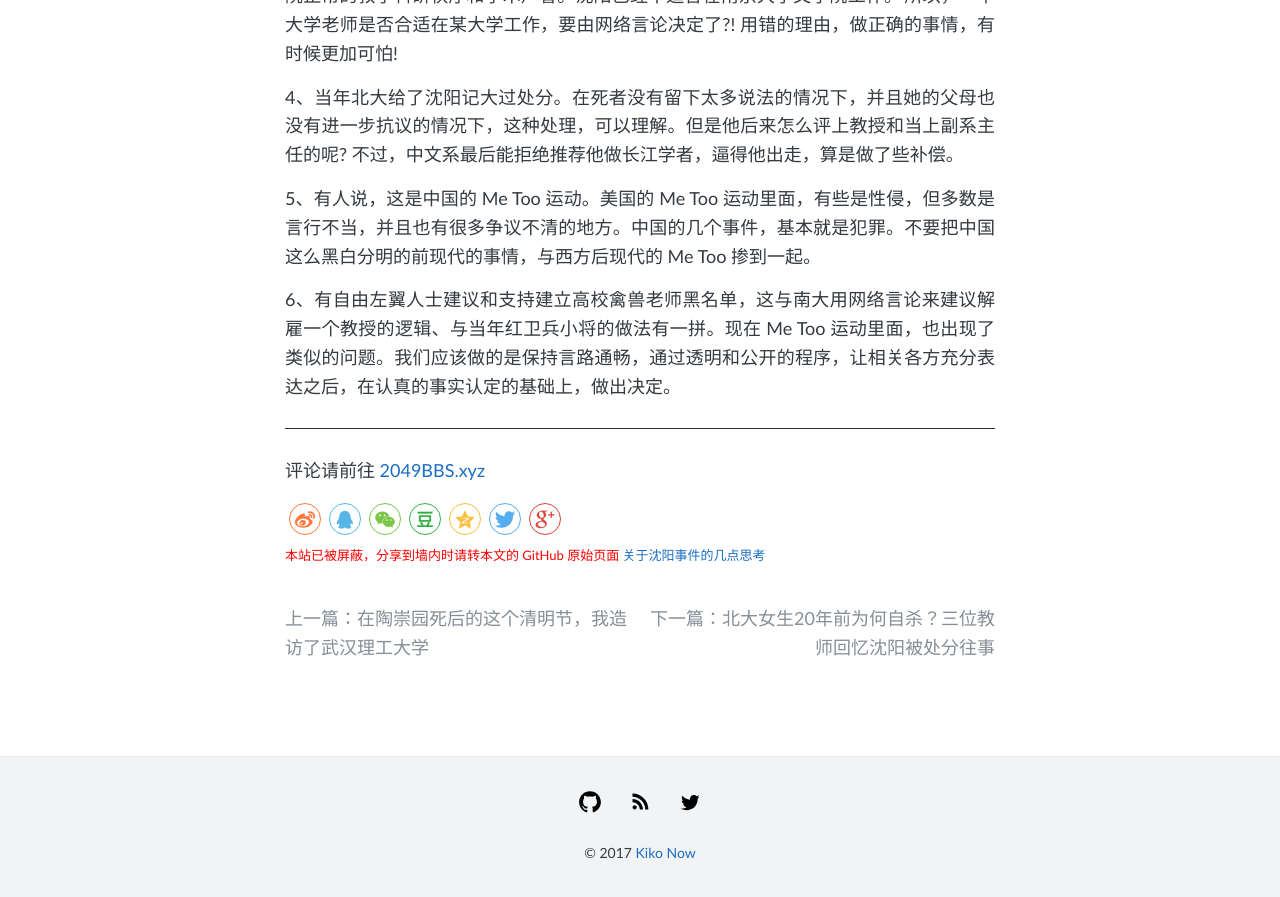
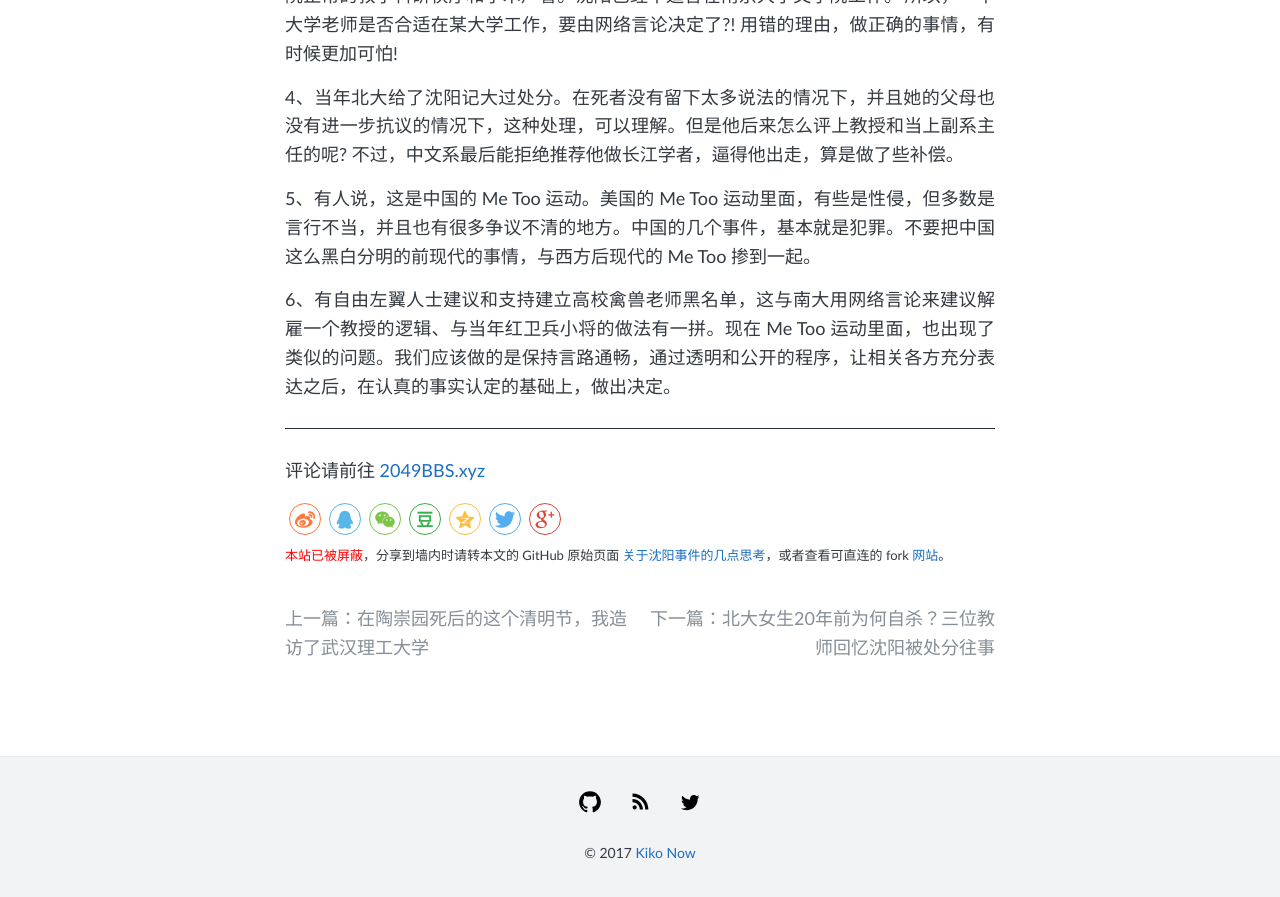
Before and after one commit to Terminus2049/Terminus2049.github.io, a Jekyll site: the page built from _posts/2018-04-07-BaiTongdong-thinking.md, in a window 1280 px wide and 900 px high, scrolled down 621 px. Shown: the top 897 px of the window. Built offline with Jekyll 4.4.1, drawn with Linux system fonts in a browser that asks for light colours.

Commit message:
分享说明

```diff
--- a/_layouts/post.html
+++ b/_layouts/post.html
@@ -29,7 +29,7 @@ layout: default
   <hr style="border-top:1px solid #28323C;"/>
 	<p>评论请前往 <a href="http://2049bbs.xyz/">2049BBS.xyz</a></p>
 	<div class="social-share" data-disabled="linkedin,diandian,tencent,facebook"></div>
-  <font size=2px color="red">本站已被屏蔽，分享到墙内时请转本文的 GitHub 原始页面 <a href="https://github.com/Terminus2049/Terminus2049.github.io/blob/master/{{ page.path }}">{{ page.title }}</a> </font>
+  <font size=2px><span style="color:red">本站已被屏蔽</span>，分享到墙内时请转本文的 GitHub 原始页面 <a href="https://github.com/Terminus2049/Terminus2049.github.io/blob/master/{{ page.path }}">{{ page.title }}</a>，或者查看可直连的 fork <a href="https://github.com/Terminus2049/Terminus2049.github.io#%E5%A6%82%E4%BD%95%E5%B8%AE%E5%8A%A9%E6%95%B4%E7%90%86-404-%E6%96%87%E7%AB%A0">网站</a>。</font>
 
   <script> pangu.spacingPage(); </script>
 
```
Also changed, not shown: README.md.
